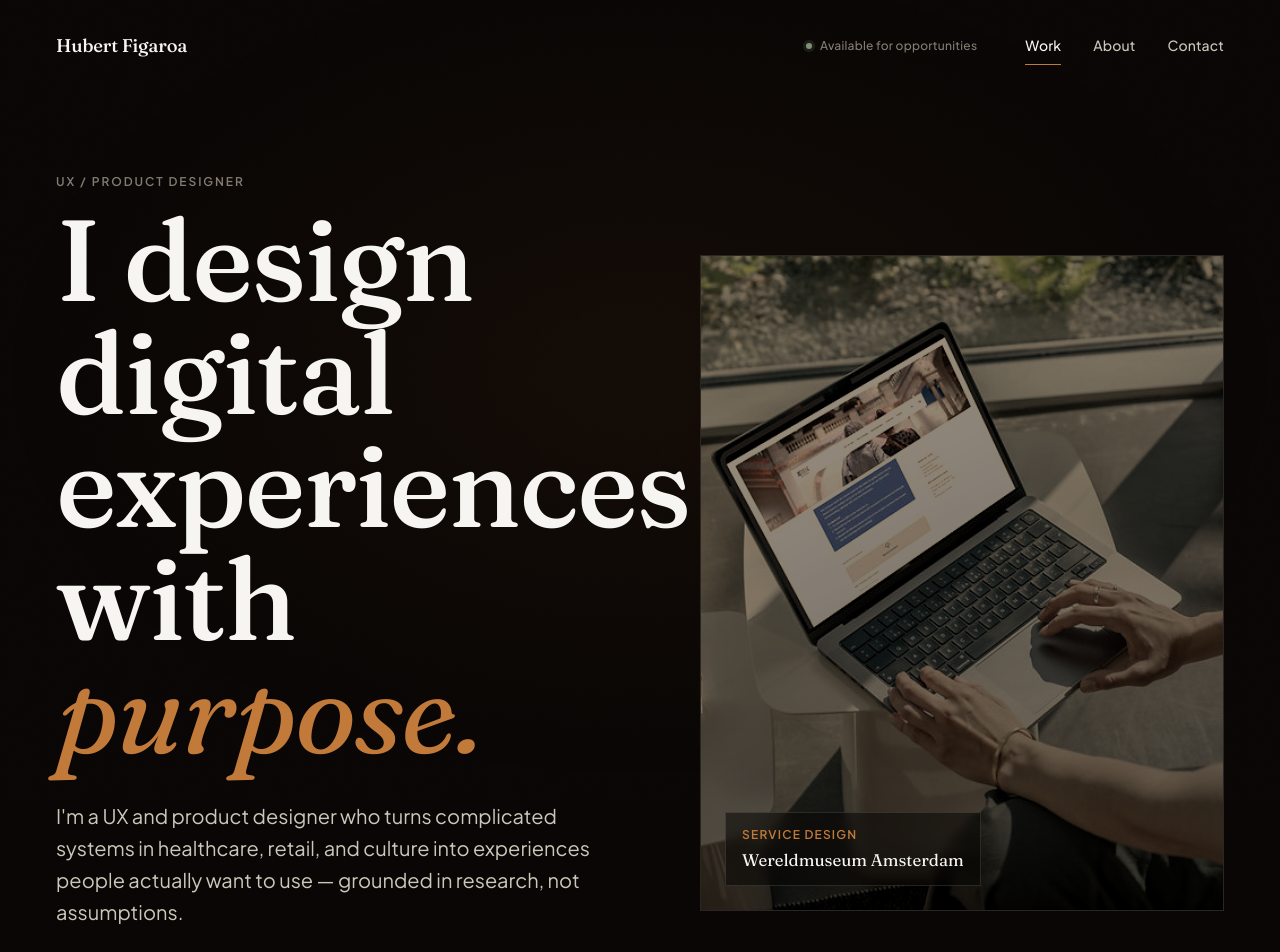
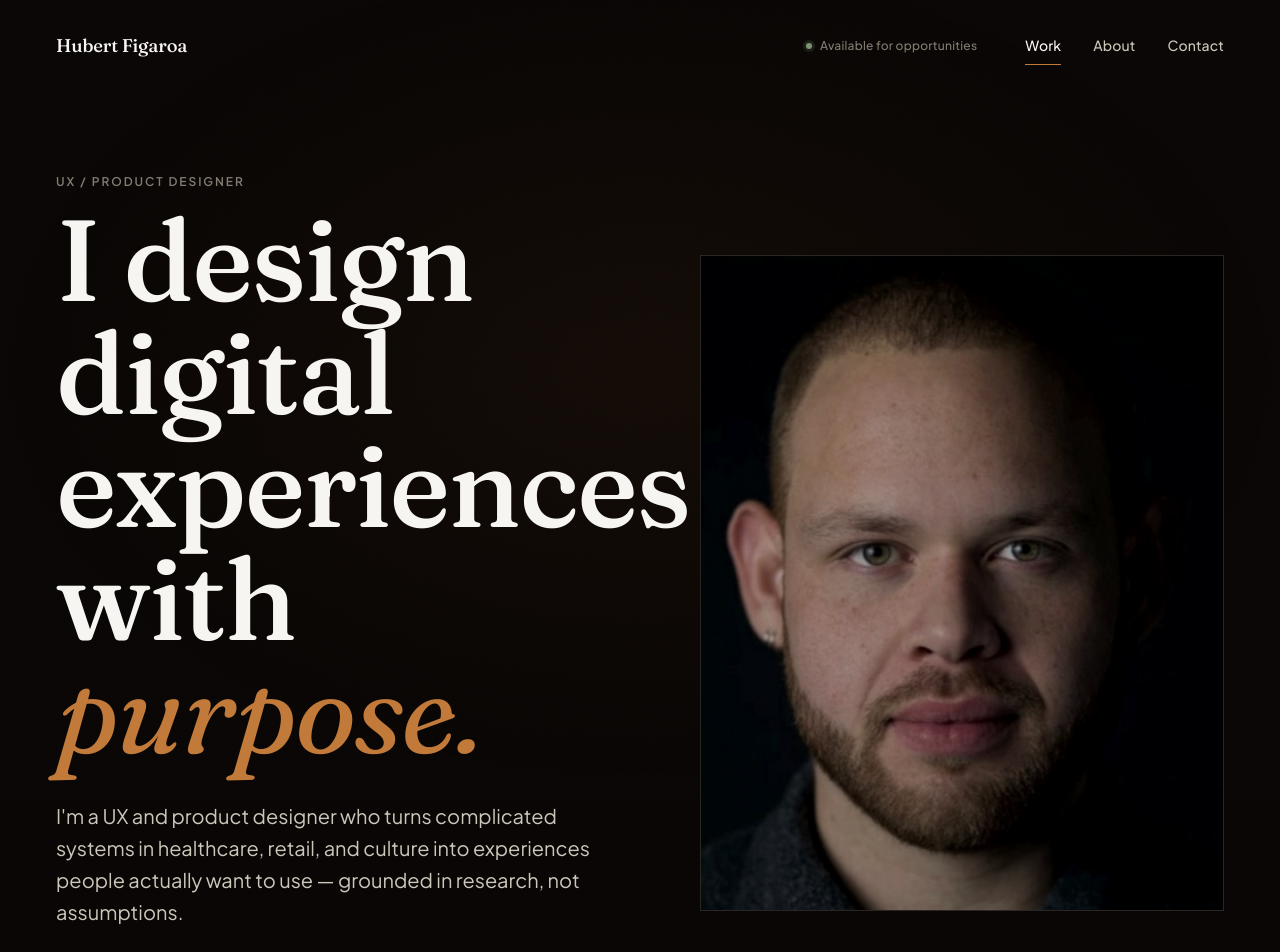
Before and after one commit to HubertFig/portfolio, a plain HTML site: page index.html in a window 1280 px wide. Shown: the top 952 px of the page. Drawn offline with Linux system fonts and the light colour scheme.

Commit message:
Use portrait, not a project photo, as the hero visual
The hero image was a case-study shot linked to Wereldmuseum -- reads as
work, not as an introduction. Swapped in the actual portrait already
used in About, linked to #about instead of a case study, and lightened
the color treatment (the previous grayscale/sepia/multiply combo was
tuned for a laptop photo and crushed a face into near-black). Removed
the now-unused .hero-visual-meta CSS that styled the old case-study
overlay card.

```diff
--- a/index.html
+++ b/index.html
@@ -93,12 +93,8 @@
         <a href="#contact" class="cta-link cta-link--muted">Let's talk<span class="cta-arrow" aria-hidden="true">&rarr;</span></a>
       </div>
     </div>
-    <a class="hero-visual" href="projects/wereldmuseum" data-reveal-scale data-cursor-view="VIEW">
-      <img src="images/wereldmuseum.jpg" alt="" width="800" height="601" loading="eager">
-      <span class="hero-visual-meta">
-        <span class="hero-visual-meta-label">Service Design</span>
-        <span class="hero-visual-meta-title">Wereldmuseum Amsterdam</span>
-      </span>
+    <a class="hero-visual" href="#about" data-reveal-scale data-cursor-view="ABOUT">
+      <img src="images/hubert-portrait.jpg" alt="Hubert Figaroa" width="476" height="600" loading="eager">
     </a>
   </section>
 
--- a/style.css
+++ b/style.css
@@ -730,7 +730,7 @@ body.menu-open {
   width: 100%;
   height: 100%;
   object-fit: cover;
-  filter: grayscale(0.55) sepia(0.28) saturate(1.3) brightness(0.72) contrast(1.08);
+  filter: grayscale(0.35) sepia(0.1) saturate(1.05) brightness(1) contrast(1.04);
   transform: scale(1.04);
   transition: transform 1.4s var(--ease);
 }
@@ -739,37 +739,8 @@ body.menu-open {
   content: "";
   position: absolute;
   inset: 0;
-  background: linear-gradient(155deg, rgba(150, 86, 28, 0.28) 0%, rgba(9, 6, 5, 0.55) 100%);
+  background: linear-gradient(155deg, rgba(150, 86, 28, 0.12) 0%, rgba(9, 6, 5, 0.18) 100%);
   mix-blend-mode: multiply;
-}
-
-.hero-visual-meta {
-  position: absolute;
-  left: var(--space-5);
-  bottom: var(--space-5);
-  z-index: 2;
-  display: flex;
-  flex-direction: column;
-  gap: 2px;
-  padding: var(--space-3) var(--space-4);
-  background: rgba(9, 6, 5, 0.55);
-  backdrop-filter: blur(6px);
-  border: 1px solid rgba(247, 245, 242, 0.12);
-  text-decoration: none;
-}
-
-.hero-visual-meta-label {
-  font-size: var(--text-xs);
-  font-weight: 600;
-  letter-spacing: 0.1em;
-  text-transform: uppercase;
-  color: var(--accent-light);
-}
-
-.hero-visual-meta-title {
-  font-family: var(--font-display);
-  font-size: 1.05rem;
-  color: var(--text);
 }
 
 /* ============================================
```
